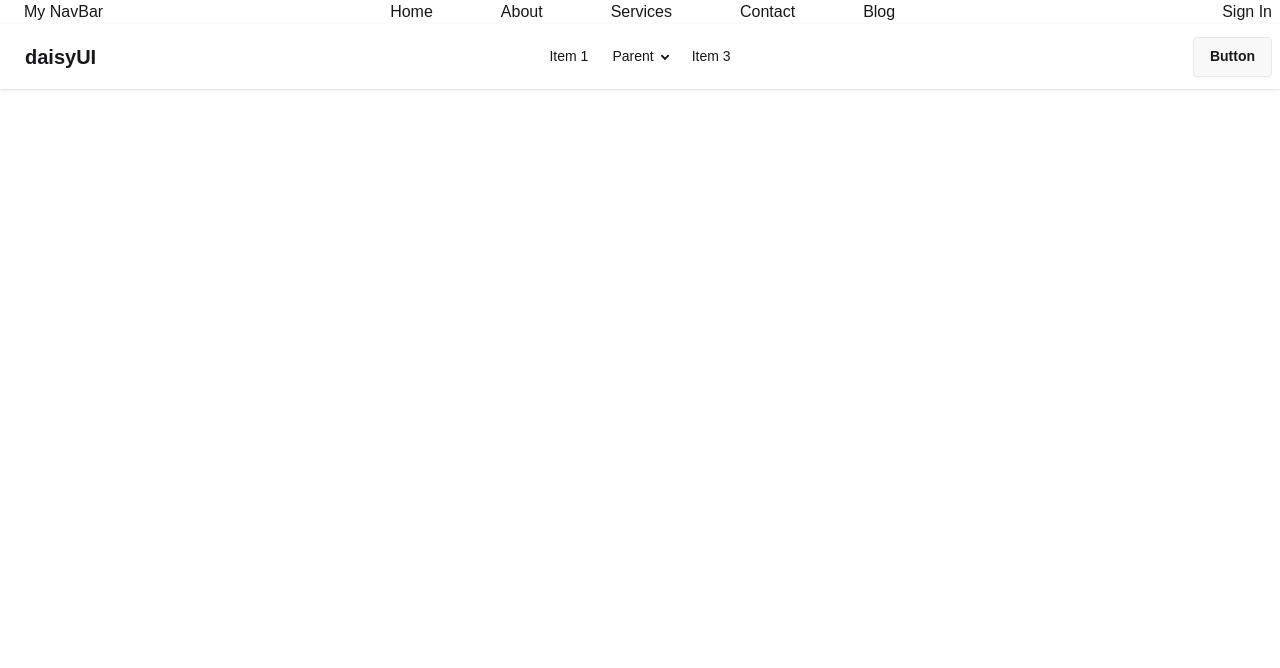
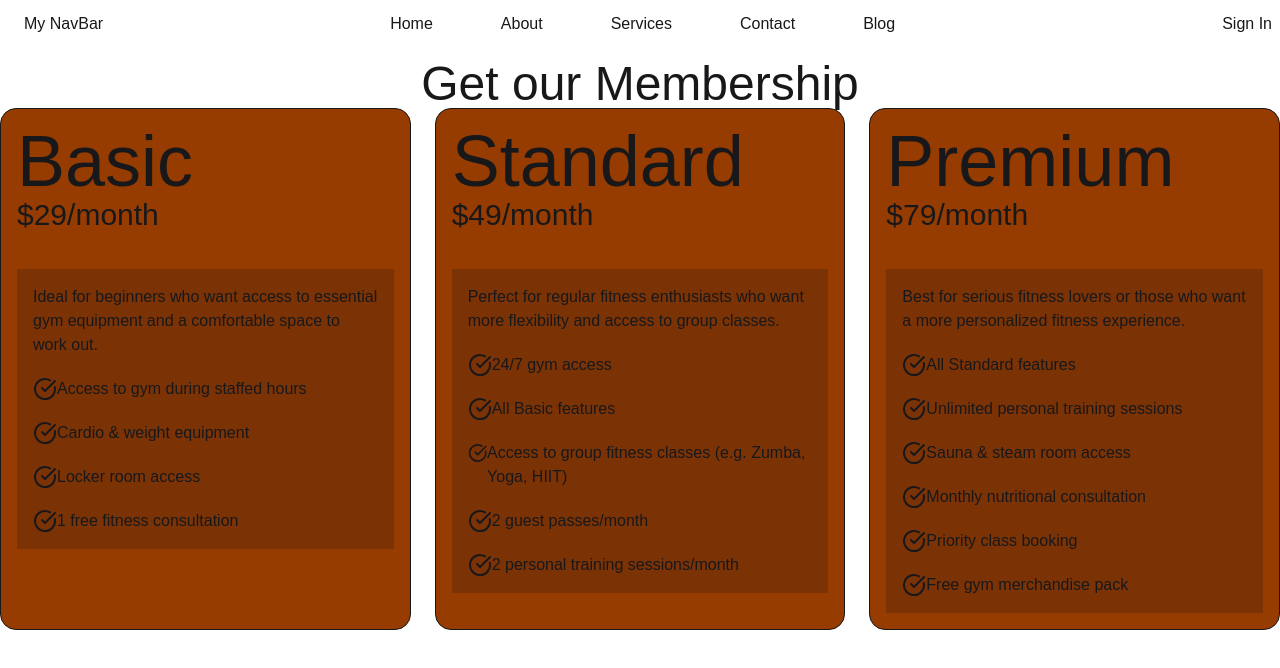
Before and after one commit to ARNOB663/React, a React (Vite) app in the folder tailwind-react/: page /blog in a window 1280 px wide. Shown: the top 668 px of the page. Built offline with nearby package versions, Linux system fonts and the light colour scheme; a web font is replaced by a local one.

Commit message:
Pricing card implimention

```diff
--- /dev/null
+++ b/tailwind-react/public/pricingData.json
@@ -0,0 +1,41 @@
+[
+    {
+      "id": 1,
+      "name": "Basic",
+      "price": "$29/month",
+      "description": "Ideal for beginners who want access to essential gym equipment and a comfortable space to work out.",
+      "features": [
+        "Access to gym during staffed hours",
+        "Cardio & weight equipment",
+        "Locker room access",
+        "1 free fitness consultation"
+      ]
+    },
+    {
+      "id": 2,
+      "name": "Standard",
+      "price": "$49/month",
+      "description": "Perfect for regular fitness enthusiasts who want more flexibility and access to group classes.",
+      "features": [
+        "24/7 gym access",
+        "All Basic features",
+        "Access to group fitness classes (e.g. Zumba, Yoga, HIIT)",
+        "2 guest passes/month",
+        "2 personal training sessions/month"
+      ]
+    },
+    {
+      "id": 3,
+      "name": "Premium",
+      "price": "$79/month",
+      "description": "Best for serious fitness lovers or those who want a more personalized fitness experience.",
+      "features": [
+        "All Standard features",
+        "Unlimited personal training sessions",
+        "Sauna & steam room access",
+        "Monthly nutritional consultation",
+        "Priority class booking",
+        "Free gym merchandise pack"
+      ]
+    }
+  ]
--- a/tailwind-react/src/App.jsx
+++ b/tailwind-react/src/App.jsx
@@ -1,18 +1,29 @@
+import { Suspense } from 'react'
 import './App.css'
 import DaisyNav from './components/DaisyNav/DaisyNav'
 import NavBar from './components/NavBar/NavBar'
+import PricingOptions from './PricingOptions/PricingOptions'
+
+const pricingPromise = fetch('pricingData.json').then(res => res.json());
 
 
 function App() {
-
   return (
     <>
       <div>
         <header>
 
              <NavBar></NavBar>
-             <DaisyNav></DaisyNav>
+             {/* <DaisyNav></DaisyNav> */}
         </header>
+        <main>
+        <Suspense fallback={<span className="loading loading-spinner loading-lg"></span>}>
+
+          <PricingOptions pricingPromise={pricingPromise} ></PricingOptions>
+
+        </Suspense>
+
+        </main>
       </div>
 
     </>
--- /dev/null
+++ b/tailwind-react/src/PricingOptions/PricingOptions.jsx
@@ -0,0 +1,22 @@
+import React, { use } from 'react';
+import PricingCard from '../components/PricingCard/PricingCard';
+const PricingOptions = ({pricingPromise}) => {
+
+    const pricingData = use(pricingPromise)
+
+    console.log(pricingData)
+    return (
+        <div>
+        <h2 className='text-5xl mt-6 flex justify-center'  > Get our Membership </h2>
+
+           <div className='grid md:grid-cols-3 gap-6'>
+            {
+                pricingData.map(pricing => <PricingCard key={pricing.id} pricing={pricing}></PricingCard>)
+            }
+           </div>
+
+        </div>
+    );
+};
+
+export default PricingOptions;
--- a/tailwind-react/src/components/NavBar/NavBar.jsx
+++ b/tailwind-react/src/components/NavBar/NavBar.jsx
@@ -36,7 +36,7 @@
 
   const links = navigationData.map(route => <Link  key={route.id} route={route}></Link>)
     return (
-        <nav className='flex justify-between mx-2'>
+        <nav className='flex justify-between mx-2 mt-3'>
          <span className='flex gap-2' onClick={() =>setOpen(!open)}>
          {
           open ?
--- /dev/null
+++ b/tailwind-react/src/components/PricingCard/PricingCard.jsx
@@ -0,0 +1,27 @@
+import React from 'react';
+import PricingFeature from './PricingFeature';
+
+const PricingCard = ({pricing}) => {
+    const {name,price,description,features} = pricing;
+
+    return (
+        <div className='border bg-amber-800 rounded-2xl p-4'>
+
+          {/* card header */}
+          <div>
+         <h1 className='text-7xl'>{name}</h1>
+         <h4 className='text-3xl'>{price}</h4>
+          </div>
+          {/* card body */}
+            <div className='p-4 bg-amber-900 rounded-2x1 mt-9'>
+            <p>{description}</p>
+            {
+                features.map((features,index) => <PricingFeature key={index} features={features}></PricingFeature> )
+            }
+            </div>
+
+        </div>
+    );
+};
+
+export default PricingCard;
--- /dev/null
+++ b/tailwind-react/src/components/PricingCard/PricingFeature.jsx
@@ -0,0 +1,12 @@
+import React from 'react';
+import { CircleCheckBig } from 'lucide-react';
+
+const PricingFeature = ({features}) => {
+    return (
+        <div className='mt-5'>
+            <p className='flex mt-3' > <CircleCheckBig></CircleCheckBig> {features} </p>
+        </div>
+    );
+};
+
+export default PricingFeature;
```
